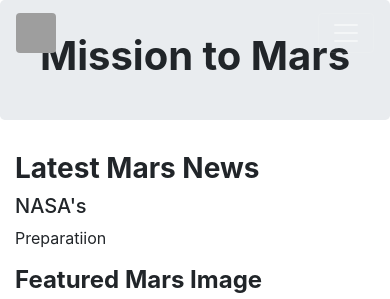
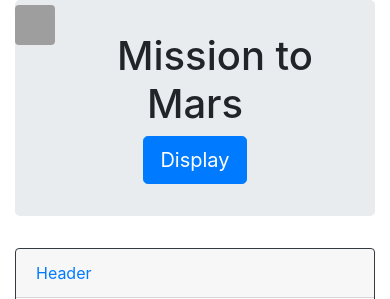
Before and after one commit to Janie228/Mission-to-Mars_Webscraping, a Flask app: page / in a window 390 px wide. Shown: the top 299 px of the page. Run offline with Flask 2, Linux system fonts and the light colour scheme; grey boxes marked "Sample" are stand-in pictures; a database or web service that is not in the repository returns one stand-in record (values such as "Sample title"); some libraries are stand-ins or nearby versions; grey boxes are pictures that could not be loaded.

Commit message:
Add files via upload

```diff
--- a/templates/index.html
+++ b/templates/index.html
@@ -2,117 +2,131 @@
 <html lang="en">
 
 <head>
-    <title>Janie's Website</title>
-    <meta charset="utf-8">
-    <meta name="viewport" content="width=device-width, initial-scale=1">
+    <meta charset="UTF-8">
+    <meta name="viewport" content="width=device-width, initial-scale=1, shrink-to-fit=no">
+    <meta http-equiv="X-UA-Compatible" content="ie=edge">
+    <title>Janie's Mission to Mars</title>
+    <script src="https://d3js.org/d3.v5.min.js"></script>
     <link rel="stylesheet" href="https://maxcdn.bootstrapcdn.com/bootstrap/4.2.1/css/bootstrap.min.css">
-    <link rel="stylesheet" type="text/css" href="/Scripts/myStyle.css">
-    <link rel="stylesheet" type="text/css" href="/Scripts/table-style.css">
+    <!-- <link rel="stylesheet" href="https://maxcdn.bootstrapcdn.com/bootstrap/3.3.7/css/bootstrap.min.css"
+        integrity="sha384-BVYiiSIFeK1dGmJRAkycuHAHRg32OmUcww7on3RYdg4Va+PmSTsz/K68vbdEjh4u" crossorigin="anonymous"> -->
     <script src="https://ajax.googleapis.com/ajax/libs/jquery/3.3.1/jquery.min.js"></script>
     <script src="https://cdnjs.cloudflare.com/ajax/libs/popper.js/1.14.6/umd/popper.min.js"></script>
     <script src="https://maxcdn.bootstrapcdn.com/bootstrap/4.2.1/js/bootstrap.min.js"></script>
-    <!-- <script src="/Scripts/myJQuery.js"></script> -->
+    <link rel="stylesheet" href="{{ url_for('static', filename='css/star.css') }} ">
+    <link rel="stylesheet" href="{{ url_for('static', filename='css/marStyle.css') }}">
 </head>
 
 <body>
-    <header>
-        <nav class="navbar navbar-expand-lg navbar-dark bg-grad_blue fixed-top">
-            <a class="navbar-brand" href="#">
-                <img src="/Images/data_scientist_Profile.png" class="rounded" alt="Home" width="40" height="40">
+    <div class="container-fluid">
+
+        <a class="navbar-brand float-left" href="#">
+            <img src="{{ url_for('static', filename='img/data_scientist_Profile.png') }}" class="rounded" alt="Home"
+                width="40" height="40">
         </a>
-            <button class="navbar-toggler" type="button" data-toggle="collapse" data-target="#navID"
-                aria-controls="navID" aria-expanded="false" aria-label="Toggle navigation">
-                <span class="navbar-toggler-icon"></span>
-            </button>
 
-            <!-- Nav tabs -->
-            <div class="collapse navbar-collapse" id="navID">
-                <ul class="navbar-nav nav-pills mr-auto">
-                    <li class="nav-item" data-toggle="collapse" data-target=".navbar-collapse">
-                        <a class="nav-link bt-purple active" title="Scrape new data!" href="/scrape">Scrape</a>
-                    </li>
-                </ul>
+        <div class="jumbotron text-center">
+<!-- font-weight-bold -->
+
+            <h1 id="title" class=" glow"><span>Mission to Mars</span></h1>
+            <a class="btn btn-primary btn-lg" href="/scrape" title="Click here to display current news."
+                role="button">Display</a>
         </div>
-        </nav>
-    </header>
-    <!-- Navigation End-->
 
-    <!--Content Start-->
-    <main id="contentID" class="container-fluid">
-        <!-- <div class="container-fluid"> -->
-            <div class="row content-box">
-                <div class="col-xs-12 col-sm-12 col-md-12 col-lg-12 jumbotron text-center">
-                    <h1 class="font-weight-bold">Mission to Mars</h1>
+        <div class="main">
+
+            <div class="row">
+                <div class="col-xs-8 col-sm-8 col-md-8 col-lg-8 ">
+                    <div class="card border-dark mb-3 text-primary">
+                        <div class="card-header">Header</div>
+                        <div class="card-body">Content</div>
+                        <div class="card-footer">Footer</div>
+                    </div>
+                    <div class="card mb-3 text-white bg-primary">
+                        <div class="card-body">
+                            <h3 class="card-title">Latest Mars News</h3>
+                            <h4 class="card-subtitle mb-2 text-muted">{{ mars.newsTitle }}</h4>
+                            <p class="card-text"> {{ mars.newsDesc }}</p>
                         </div>
                     </div>
-            <div class="row  content-box">
-                <div class="col-xs-12 col-sm-12 col-md-12 col-lg-12">
-                    <h3 class="font-weight-bold">Latest Mars News</h3>
-                    <h5>NASA's </h5>
-                    <p>Preparatiion</p>
+                    <div class="card bg-light mb-3 text-primary">
+                        <div class="card-body">
+                            <h3 class="card-title">Featured Mars Image</h3>
+                            <img src="{{ mars.img_featuredUrl }}" class="float-left img-fluid" alt="Featured Image">
+                            <p class="card-text"> {{ mars.img_featuredTitle }}</p>
+                            <p>  {{ mars.img_releaseDate  }}</p>
                         </div>
                     </div>
-            <div class="row">
-                <div class="col-xs-8 col-sm-8 col-md-8 col-lg-8 ">
-                    <h4 class="font-weight-bold">Featured Mars Image</h4>
-                    <img src="Images/city_temp.png" class="float-left img-fluid" alt="temperature">
+                    <div class="card border-dark bg-light mb-3 text-primary">
+                        <div class="card-header">
+                            <h3>Dark card title</h3>
                         </div>
-                <div class="col-xs-4 col-sm-4 col-md-4 col-lg-4 bg-white content-box">
-                    testt
+                        <div class="card-body text-dark">
+
+                            <p class="card-text">Some quick example text to build on the card title and make up the bulk
+                                of the
+                                card's
+                                content.</p>
+                        </div>
                     </div>
 
                 </div>
-            <div class="row">
-                    <div class="col-xs-12 col-sm-12 col-md-12 col-lg-12 bg-white content-box">
-                        <h4 class="font-weight-bold  text-center">Mars Hemispheres</h4>
-                        <hr />
-
-                            <div class="col-sm-3 col-md-6">
-                                <a href="" title="Temperature Visualization">
-                                    <div class="border">
-                                        <img src="Images/city_temp.png" class="img-fluid mx-auto d-block" alt="temperature image">
+                <div class="col-xs-4 col-sm-4 col-md-4 col-lg-4">
+                    <div class="card border-dark mb-3">
+                        <div class="card-header">
+                            <h3>Current Weather on Mars</h3>
                         </div>
-                                </a>
-                            </div><br />
-                            <div class="col-sm-3 col-md-6">
-                                <a href="" title="Humidity Visualization">
-                                    <div class="border">
-                                        <img src="Images/city_humidity.png" class="img-fluid mx-auto d-block" alt="humidity image">
+                        <div class="card-body text-dark">
+                            <p class="card-text">{{ mars.marsWeather }}</p>
                         </div>
-                                </a><br />
                     </div>
-                            <div class="col-sm-3 col-md-6">
-                                <a href="" title="Cloudiness Visualization">
-                                    <div class="border">
-                                        <img src="Images/city_cloudiness.png" class="img-fluid mx-auto d-block"
-                                            alt="cloudiness image">
+                    <div class="card border-dark mb-3">
+                        <div class="card-header">
+                            <h3>Mars Facts</h3>
                         </div>
-                                </a><br />
+                        <div class="card-body text-dark">
+                            <table class="table-bordered table-responsive-sm table-responsive-lg">
+                                <thead>
+                                    <tr>
+                                        <th>Description</th>
+                                        <th>Value</th>
+                                    </tr>
+                                </thead>
+                                <tbody>
+                                    {% for row in mars.marsFacts %}
+                                    <tr>
+                                        <td>{{ row }}</td>
+                                        <td>{{ mars.marsFacts[row] }}</td>
+                                    </tr>
+                                    {% endfor %}
+                                </tbody>
+                            </table>
                             </div>
-                            <div class="col-sm-3 col-md-6">
-                                <a href="" title="Wind Speed Visualization">
-                                    <div class="border">
-                                        <img src="Images/city_wind.png" class="img-fluid mx-auto d-block" alt="wind speed image">
                     </div>
-                                </a><br />
                 </div>
 
             </div>
+            <div class="card border-dark mb-3">
+                <div class="card-header">
+                    <h3 class="font-weight-bold">Mars Hemispheres</h3>
 
                 </div>
-        <!-- </div> -->
+                <div class="card-body text-dark">
+                    {% for row in mars.marsHemisphere %}
+                    <div>
+                        <img src="{{ row['img_url'] }}" class="float-left img-fluid" alt="Featured Image">
+                        <p>{{ row['img_title'] }}</p>
+                    </div>
+                    {% endfor %}
+                </div>
+            </div>
 
+        </div>
+    </div>
 
-    </main>
-    <!-- Content End -->
-
-    <!-- Footer start -->
-    <footer>
-        <div class="fixed-bottom bg-grad_fuschia text-center footer-box">
-            <p class="text-white"><i>Copyright © Janie Wallace 2019</i></p>
-        </div>
-    </footer>
-    <!-- Footer end -->
+    <div id='stars'></div>
+    <div id='stars2'></div>
+    <div id='stars3'></div>
 </body>
 
 </html>
```
Lines whose indentation alone changed are shown as unchanged.
